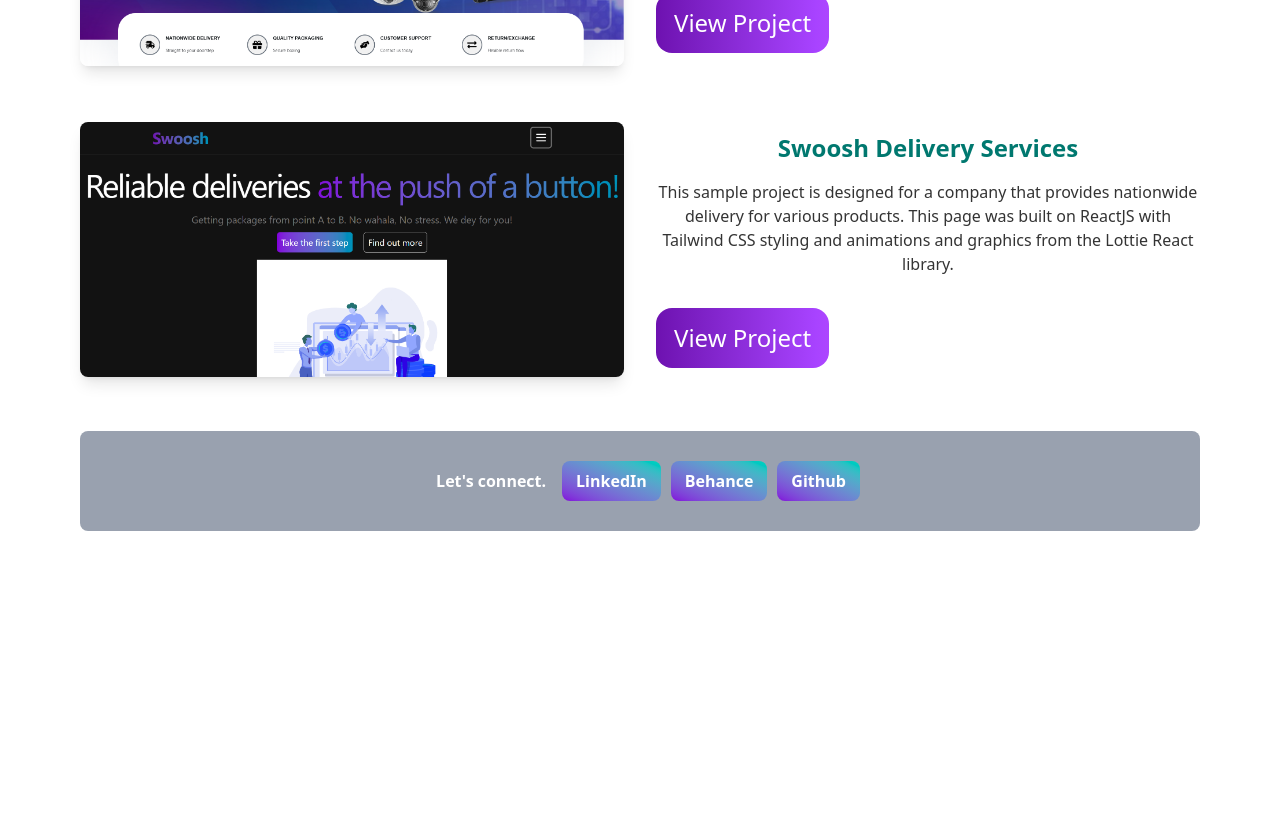
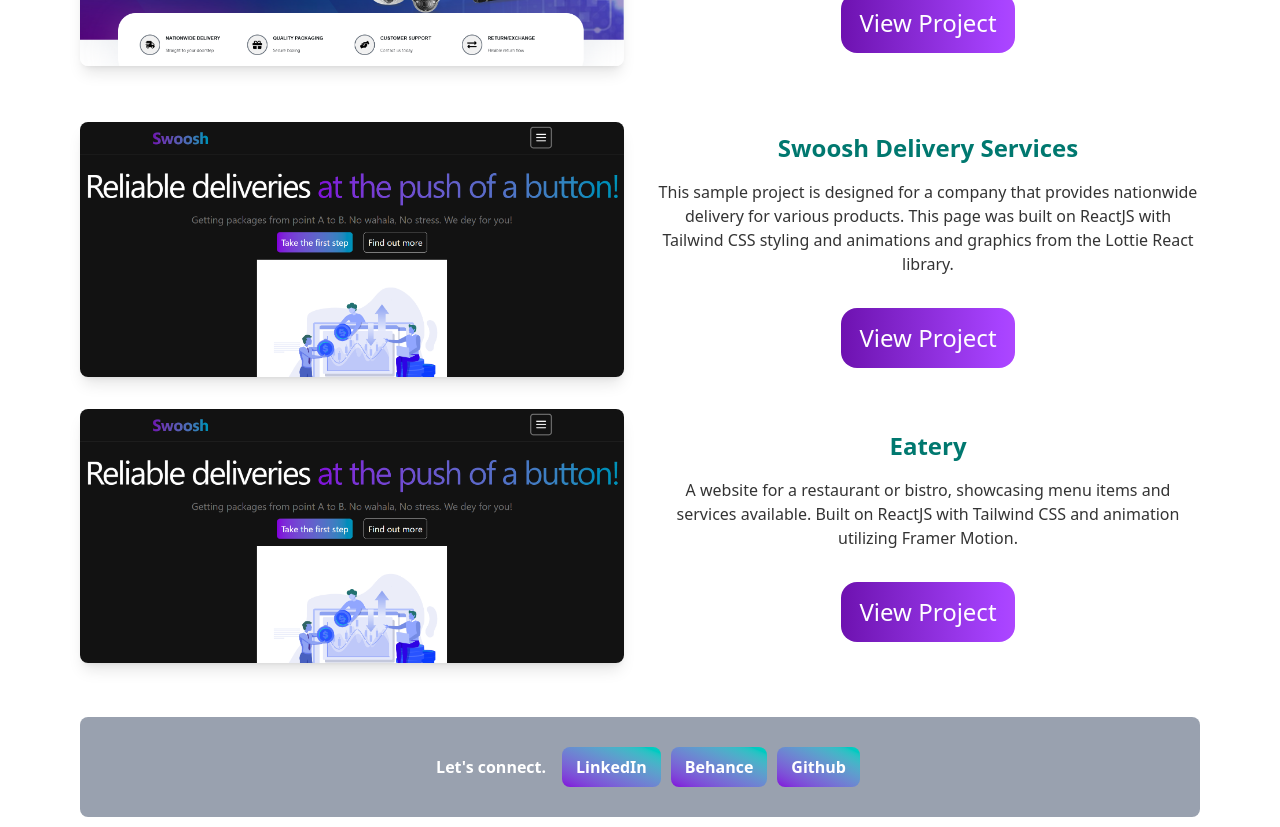
Before and after one commit to urieltetteh97/folio, a React (Vite) app in the folder portfolio-app/: page / in a window 1280 px wide. Shown: the part 1180-2007 px from the top of the page. Before the commit the page ends 1721 px from the top, so only its background shows below. Built offline with nearby package versions, Linux system fonts and the light colour scheme; a web font is replaced by a local one.

Commit message:
buttons centered; new project added

```diff
--- a/portfolio-app/src/components/Projects.jsx
+++ b/portfolio-app/src/components/Projects.jsx
@@ -53,7 +53,7 @@
             initial="initial"
             whileInView="whileInView"
             viewport={{ once: true }}
-            className="flex flex-col justify-center space-y-4"
+            className="flex flex-col justify-center items-center space-y-4"
           >
             <h2 className="text-2xl text-teal-700 font-bold">
               Africam Tech Website
@@ -90,7 +90,7 @@
             initial="initial"
             whileInView="whileInView"
             viewport={{ once: true }}
-            className="flex flex-col justify-center space-y-4"
+            className="flex flex-col justify-center items-center space-y-4"
           >
             <h2 className="text-2xl text-teal-700 font-bold">
               Swoosh Delivery Services
@@ -105,6 +105,43 @@
             </button>
 
           </motion.div>
+
+
+           <motion.div
+            variants={fadeInUp}
+            initial="initial"
+            whileInView="whileInView"
+            viewport={{ once: true }}
+            className="flex justify-center"
+          >
+            <img
+              src={swooshThumb}
+              alt="Swoosh Delivery"
+              className='w-full h-auto rounded-lg shadow-lg'
+            />
+          </motion.div>
+
+
+          <motion.div
+            variants={fadeInUp}
+            initial="initial"
+            whileInView="whileInView"
+            viewport={{ once: true }}
+            className="flex flex-col justify-center items-center space-y-4"
+          >
+            <h2 className="text-2xl text-teal-700 font-bold">
+              Eatery
+            </h2>
+            <p className="text-black/80">
+              A website for a restaurant or bistro, showcasing menu items and services available. Built on ReactJS with Tailwind CSS and animation utilizing Framer Motion.
+            </p>
+            <button className="rounded-2xl px-4.5 py-3.5 cursor-pointer transform hover:scale-108 transition-all duration-300 ease-in-out bg-gradient-to-r  from-purple-800 to-purple-500 w-max mt-4">
+              <span className="text-white font bold text-2xl">
+                <a href="#"> View Project</a></span>
+
+            </button>
+
+          </motion.div>
         </div>
       </div>
     </section>
```
